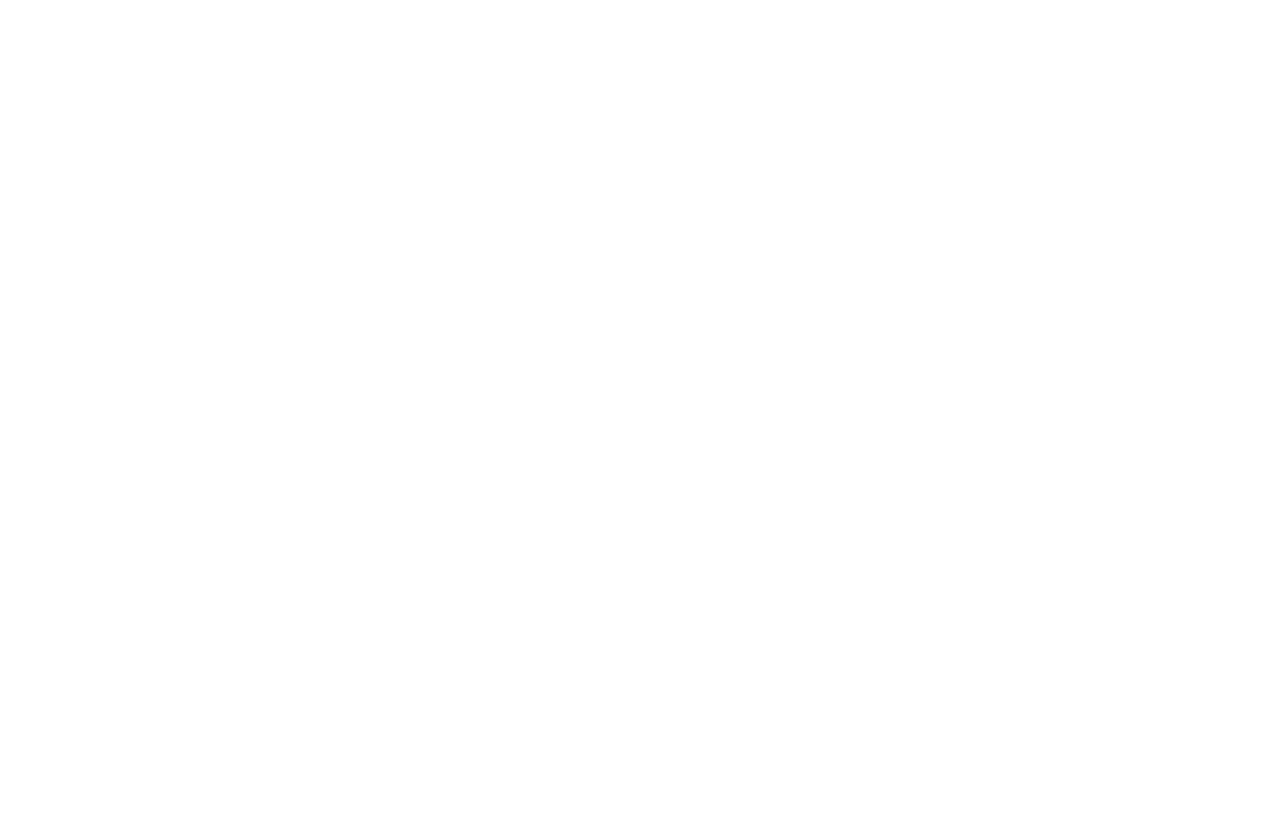
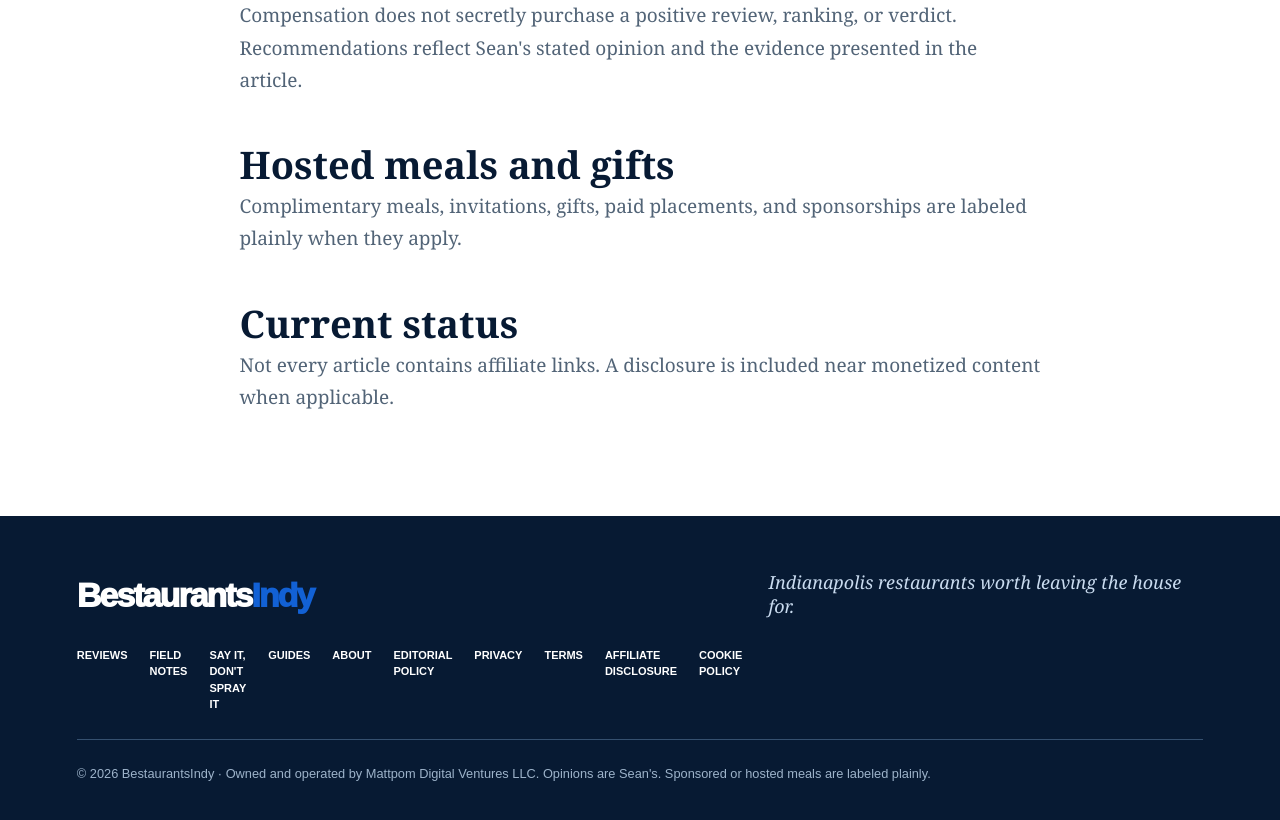
Before and after one commit to mattpom/bestaurantsindy, a Next.js app: page /affiliate-disclosure in a window 1280 px wide. Before the commit this address had no page. Shown: the part 640-1460 px from the top of the page. Before the commit the page ends 800 px from the top, so only its background shows below. Built offline with nearby package versions, Linux system fonts and the light colour scheme.

Commit message:
Add complete legal pages and SEO/security corrections

```diff
--- a/SiteChrome.tsx
+++ b/SiteChrome.tsx
@@ -8,5 +8,5 @@ export function SiteHeader(){
   </header>
 }
 export function SiteFooter(){
-  return <footer><Link className="logo" href="/">Bestaurants<span>Indy</span></Link><p>Indianapolis restaurants worth leaving the house for.</p><div><a href="/reviews">Reviews</a><a href="/field-notes">Field Notes</a><a href="/#say-it-dont-spray-it">Say It, Don&apos;t Spray It</a><a href="/guides">Guides</a><a href="/about">About</a><a href="/editorial-policy">Editorial policy</a></div><small>© 2026 BestaurantsIndy · Owned and operated by Mattpom Digital Ventures LLC. Opinions are Sean&apos;s. Sponsored or hosted meals are labeled plainly.</small></footer>
+  return <footer><Link className="logo" href="/">Bestaurants<span>Indy</span></Link><p>Indianapolis restaurants worth leaving the house for.</p><div><a href="/reviews">Reviews</a><a href="/field-notes">Field Notes</a><a href="/#say-it-dont-spray-it">Say It, Don&apos;t Spray It</a><a href="/guides">Guides</a><a href="/about">About</a><a href="/editorial-policy">Editorial policy</a><a href="/privacy">Privacy</a><a href="/terms">Terms</a><a href="/affiliate-disclosure">Affiliate disclosure</a><a href="/cookie-policy">Cookie policy</a></div><small>© 2026 BestaurantsIndy · Owned and operated by Mattpom Digital Ventures LLC. Opinions are Sean&apos;s. Sponsored or hosted meals are labeled plainly.</small></footer>
 }
--- /dev/null
+++ b/app/affiliate-disclosure/page.tsx
@@ -0,0 +1,12 @@
+import type { Metadata } from "next";
+import { SiteFooter, SiteHeader } from "../../components/SiteChrome";
+
+export const metadata: Metadata = {
+  title: "Affiliate Disclosure | BestaurantsIndy",
+  description: "How BestaurantsIndy identifies affiliate links, hosted meals, gifts, and paid placements.",
+  alternates: { canonical: "/affiliate-disclosure" },
+};
+
+export default function AffiliateDisclosure() {
+  return <main><SiteHeader/><article className="policy contentPage"><p className="eyebrow">TRANSPARENCY</p><h1>Affiliate Disclosure</h1><p>BestaurantsIndy may earn a commission when a reader makes a purchase through a clearly identified affiliate link, at no additional cost to the reader.</p><h2>Editorial independence</h2><p>Compensation does not secretly purchase a positive review, ranking, or verdict. Recommendations reflect Sean&apos;s stated opinion and the evidence presented in the article.</p><h2>Hosted meals and gifts</h2><p>Complimentary meals, invitations, gifts, paid placements, and sponsorships are labeled plainly when they apply.</p><h2>Current status</h2><p>Not every article contains affiliate links. A disclosure is included near monetized content when applicable.</p></article><SiteFooter/></main>;
+}
--- /dev/null
+++ b/app/cookie-policy/page.tsx
@@ -0,0 +1,12 @@
+import type { Metadata } from "next";
+import { SiteFooter, SiteHeader } from "../../components/SiteChrome";
+
+export const metadata: Metadata = {
+  title: "Cookie Policy | BestaurantsIndy",
+  description: "How BestaurantsIndy uses analytics and essential browser technologies.",
+  alternates: { canonical: "/cookie-policy" },
+};
+
+export default function CookiePolicy() {
+  return <main><SiteHeader/><article className="policy contentPage"><p className="eyebrow">LEGAL</p><h1>Cookie Policy</h1><p>Last updated: September 1, 2026</p><p>BestaurantsIndy uses cookies and similar browser technologies for site operation and aggregated traffic measurement.</p><h2>Analytics</h2><p>Google Analytics may use cookies to help us understand which pages visitors use, how they arrived, and how the site performs. The information is used in aggregated form.</p><h2>Managing cookies</h2><p>You can block or delete cookies through your browser settings. Restricting cookies may affect some website functions. You can also use Google&apos;s Analytics opt-out browser add-on.</p><h2>Updates</h2><p>This policy may change if the services used by the site change.</p></article><SiteFooter/></main>;
+}
--- a/app/layout.tsx
+++ b/app/layout.tsx
@@ -5,7 +5,7 @@ export const metadata: Metadata = {
   metadataBase:new URL("https://bestaurantsindy.com"),
   title:"BestaurantsIndy | Indianapolis Restaurants Worth Leaving the House For",
   description:"What to order, what it costs, and whether an Indianapolis restaurant is worth the drive. Hosted by Sean Matthews.",
-  alternates:{types:{"application/rss+xml":"/feed.xml"}},
+  alternates:{canonical:"/",types:{"application/rss+xml":"/feed.xml"}},
   openGraph:{title:"BestaurantsIndy",description:"Indianapolis restaurants worth leaving the house for.",type:"website",images:["/og.png"]},
   twitter:{card:"summary_large_image",title:"BestaurantsIndy",description:"Indianapolis restaurants worth leaving the house for.",images:["/og.png"]},
   icons:{icon:"/favicon.svg",shortcut:"/favicon.svg"},
--- a/app/page.tsx
+++ b/app/page.tsx
@@ -85,6 +85,6 @@ export default function Home() {
 
     <section className="dispatch section" id="dispatch"><p className="eyebrow">THE FIRST DISPATCHES</p><h2>BestaurantsIndy is just getting seated.</h2><p>The first full restaurant stories are coming next. Until then, follow the original recommendations and food photos on Instagram.</p><a className="button red" href="https://www.instagram.com/bestaurantsindy/" target="_blank" rel="noreferrer">Visit @bestaurantsindy</a></section>
 
-    <footer><Link className="logo" href="/">Bestaurants<span>Indy</span></Link><p>Indianapolis restaurants worth leaving the house for.</p><div><a href="/reviews">Reviews</a><a href="/field-notes">Field Notes</a><a href="/say-it-dont-spray-it">Say It, Don&apos;t Spray It</a><a href="/guides">Guides</a><a href="/about">About</a><a href="/editorial-policy">Editorial policy</a></div><small>© 2026 BestaurantsIndy · Owned and operated by Mattpom Digital Ventures LLC. Opinions are Sean&apos;s. Sponsored or hosted meals will be labeled plainly.</small></footer>
+    <footer><Link className="logo" href="/">Bestaurants<span>Indy</span></Link><p>Indianapolis restaurants worth leaving the house for.</p><div><a href="/reviews">Reviews</a><a href="/field-notes">Field Notes</a><a href="/say-it-dont-spray-it">Say It, Don&apos;t Spray It</a><a href="/guides">Guides</a><a href="/about">About</a><a href="/editorial-policy">Editorial policy</a><a href="/privacy">Privacy</a><a href="/terms">Terms</a><a href="/affiliate-disclosure">Affiliate disclosure</a><a href="/cookie-policy">Cookie policy</a></div><small>© 2026 BestaurantsIndy · Owned and operated by Mattpom Digital Ventures LLC. Opinions are Sean&apos;s. Sponsored or hosted meals will be labeled plainly.</small></footer>
   </main>
 }
--- a/app/sitemap.ts
+++ b/app/sitemap.ts
@@ -10,6 +10,10 @@ export default function sitemap(): MetadataRoute.Sitemap {
     { url: `${base}/neighborhoods`, changeFrequency: "monthly", priority: 0.8 },
     { url: `${base}/about`, changeFrequency: "monthly", priority: 0.8 },
     { url: `${base}/editorial-policy`, changeFrequency: "monthly", priority: 0.8 },
+    { url: `${base}/privacy`, changeFrequency: "yearly", priority: 0.3 },
+    { url: `${base}/terms`, changeFrequency: "yearly", priority: 0.3 },
+    { url: `${base}/affiliate-disclosure`, changeFrequency: "yearly", priority: 0.3 },
+    { url: `${base}/cookie-policy`, changeFrequency: "yearly", priority: 0.3 },
     { url: `${base}/reviews/mamas-dolsot-bibimbap`, changeFrequency: "monthly", priority: 0.8 },
     { url: `${base}/reviews/bagel-field-note`, changeFrequency: "monthly", priority: 0.8 },
     { url: `${base}/reviews/wingman`, changeFrequency: "monthly", priority: 0.8 },
--- a/components/SiteChrome.tsx
+++ b/components/SiteChrome.tsx
@@ -8,5 +8,5 @@ export function SiteHeader(){
   </header>
 }
 export function SiteFooter(){
-  return <footer><Link className="logo" href="/">Bestaurants<span>Indy</span></Link><p>Indianapolis restaurants worth leaving the house for.</p><div><a href="/reviews">Reviews</a><a href="/field-notes">Field Notes</a><a href="/say-it-dont-spray-it">Say It, Don&apos;t Spray It</a><a href="/guides">Guides</a><a href="/about">About</a><a href="/editorial-policy">Editorial policy</a></div><small>© 2026 BestaurantsIndy · Owned and operated by Mattpom Digital Ventures LLC. Opinions are Sean&apos;s. Sponsored or hosted meals are labeled plainly.</small></footer>
+  return <footer><Link className="logo" href="/">Bestaurants<span>Indy</span></Link><p>Indianapolis restaurants worth leaving the house for.</p><div><a href="/reviews">Reviews</a><a href="/field-notes">Field Notes</a><a href="/say-it-dont-spray-it">Say It, Don&apos;t Spray It</a><a href="/guides">Guides</a><a href="/about">About</a><a href="/editorial-policy">Editorial policy</a><a href="/privacy">Privacy</a><a href="/terms">Terms</a><a href="/affiliate-disclosure">Affiliate disclosure</a><a href="/cookie-policy">Cookie policy</a></div><small>© 2026 BestaurantsIndy · Owned and operated by Mattpom Digital Ventures LLC. Opinions are Sean&apos;s. Sponsored or hosted meals are labeled plainly.</small></footer>
 }
```
Also changed, not shown: app/privacy/page.tsx (added, +12 -0 lines), app/terms/page.tsx (added, +12 -0 lines), 1 other file (tests, documents, lock files or other folders).
